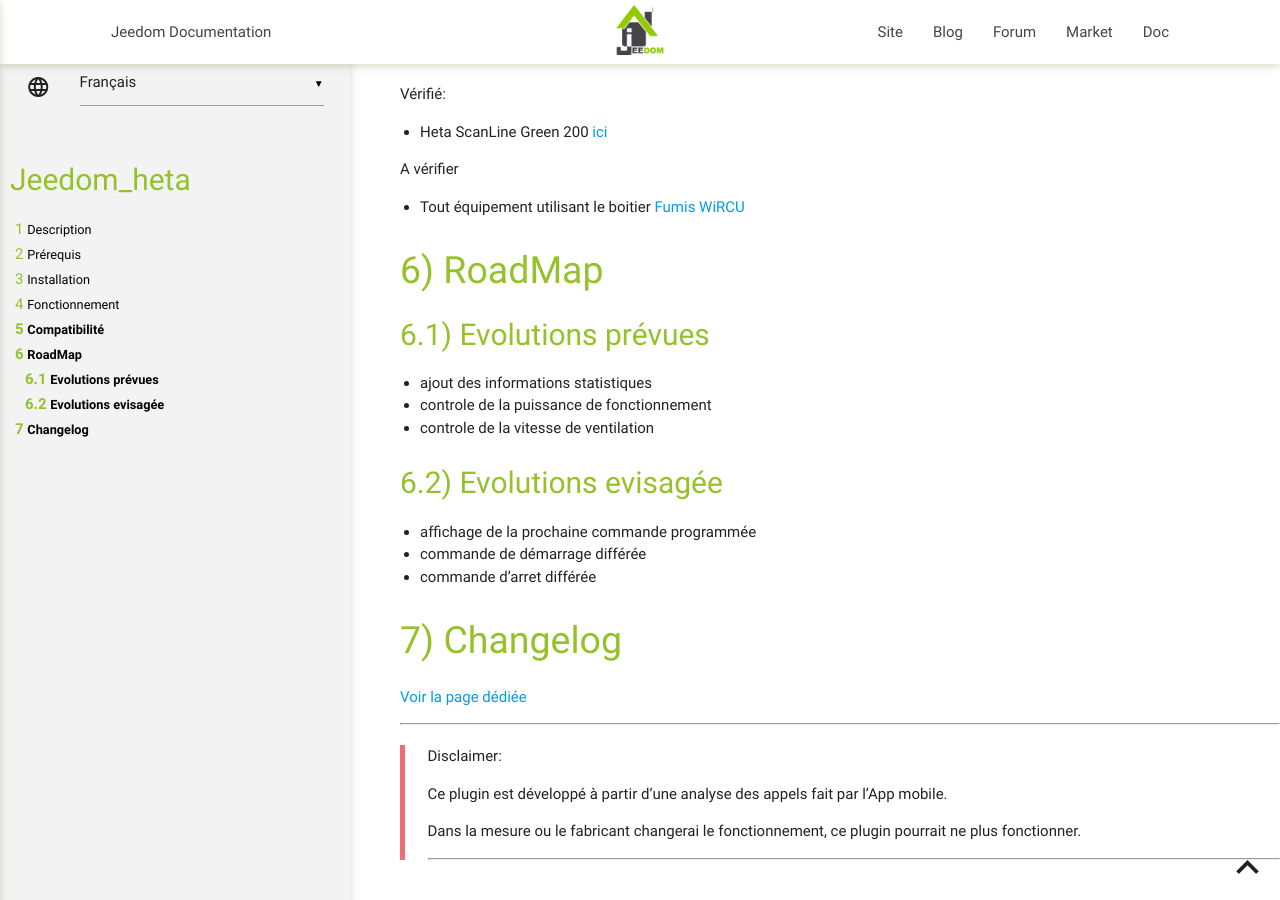
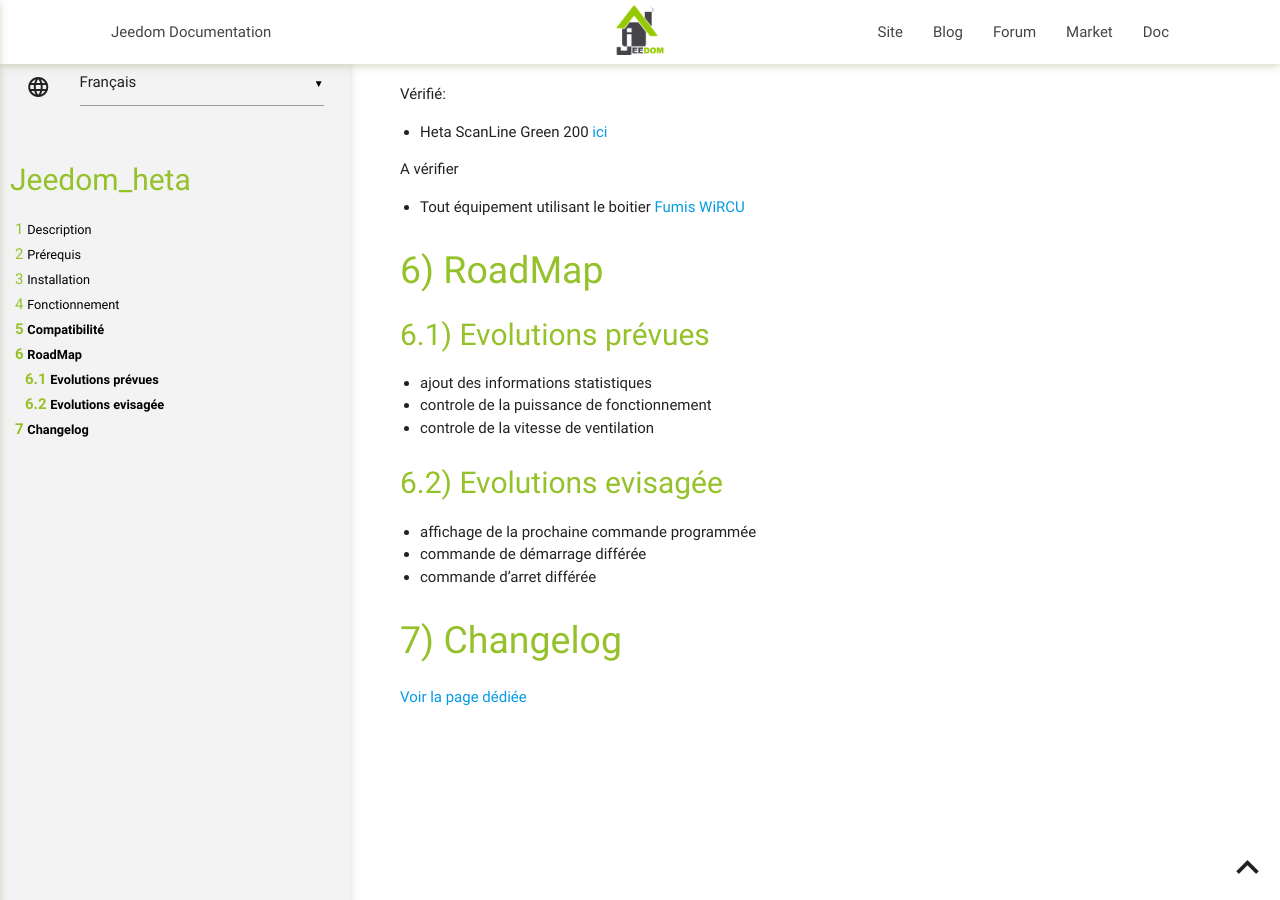
Before and after one commit to edeweerdt/jeedom_heta, a Jekyll site: the page built from docs/fr_FR/index.md, in a window 1280 px wide and 900 px high, scrolled down 1565 px. Built offline with Jekyll 4.4.1, drawn with Linux system fonts in a browser that asks for light colours; our own code applies the rules of GitHub Pages for plain Markdown files.

Commit message:
suppression note

```diff
--- a/docs/fr_FR/index.md
+++ b/docs/fr_FR/index.md
@@ -59,14 +59,3 @@ Evolutions evisagée
 Changelog
 =========
 [Voir la page dédiée](changelog.md)
-
------------
-> Disclaimer:
->
-> Ce plugin est développé à partir d'une analyse des appels fait
-> par l'App mobile.
->
-> Dans la mesure ou le fabricant changerai le fonctionnement, ce
-> plugin pourrait ne plus fonctionner.
->
------------------
```
